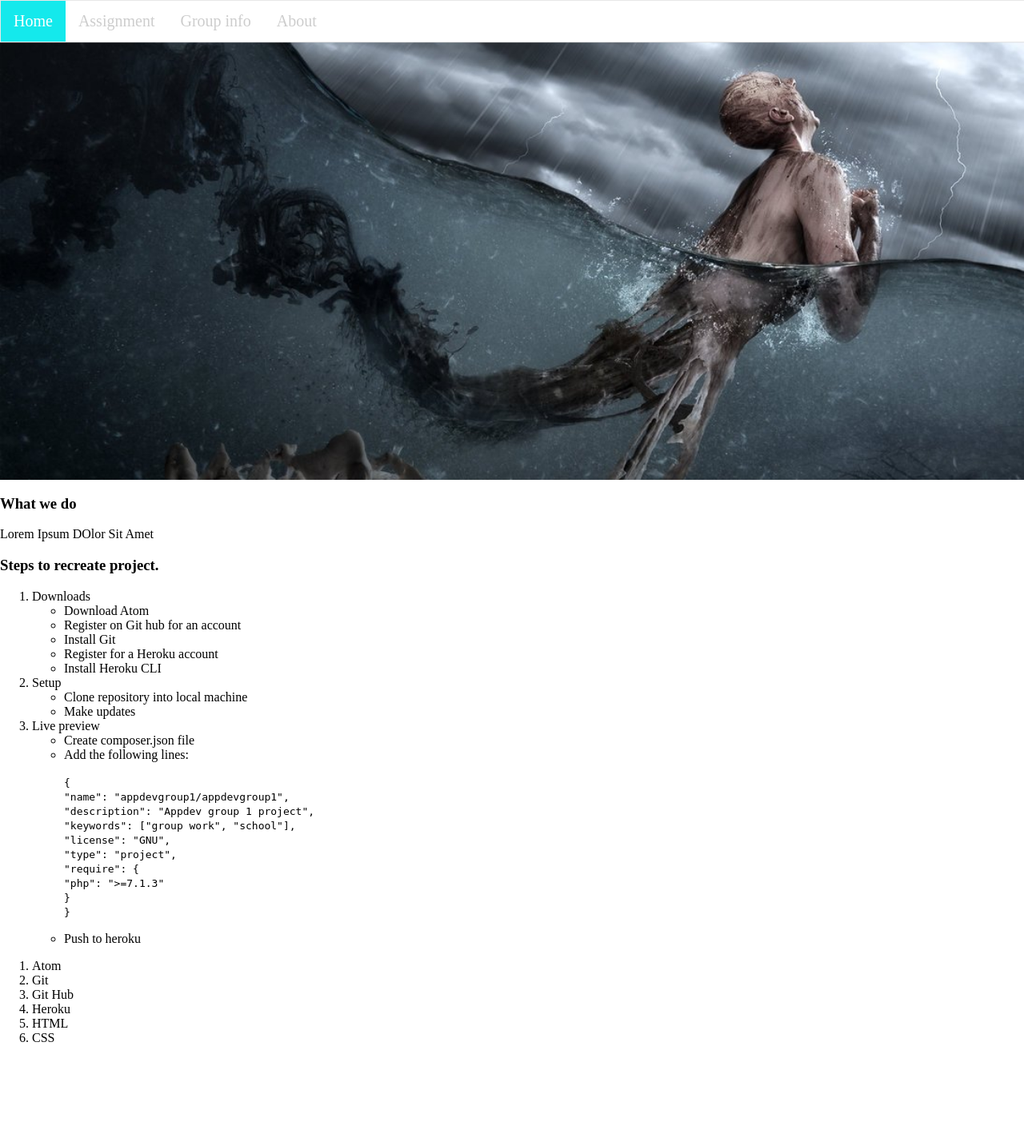
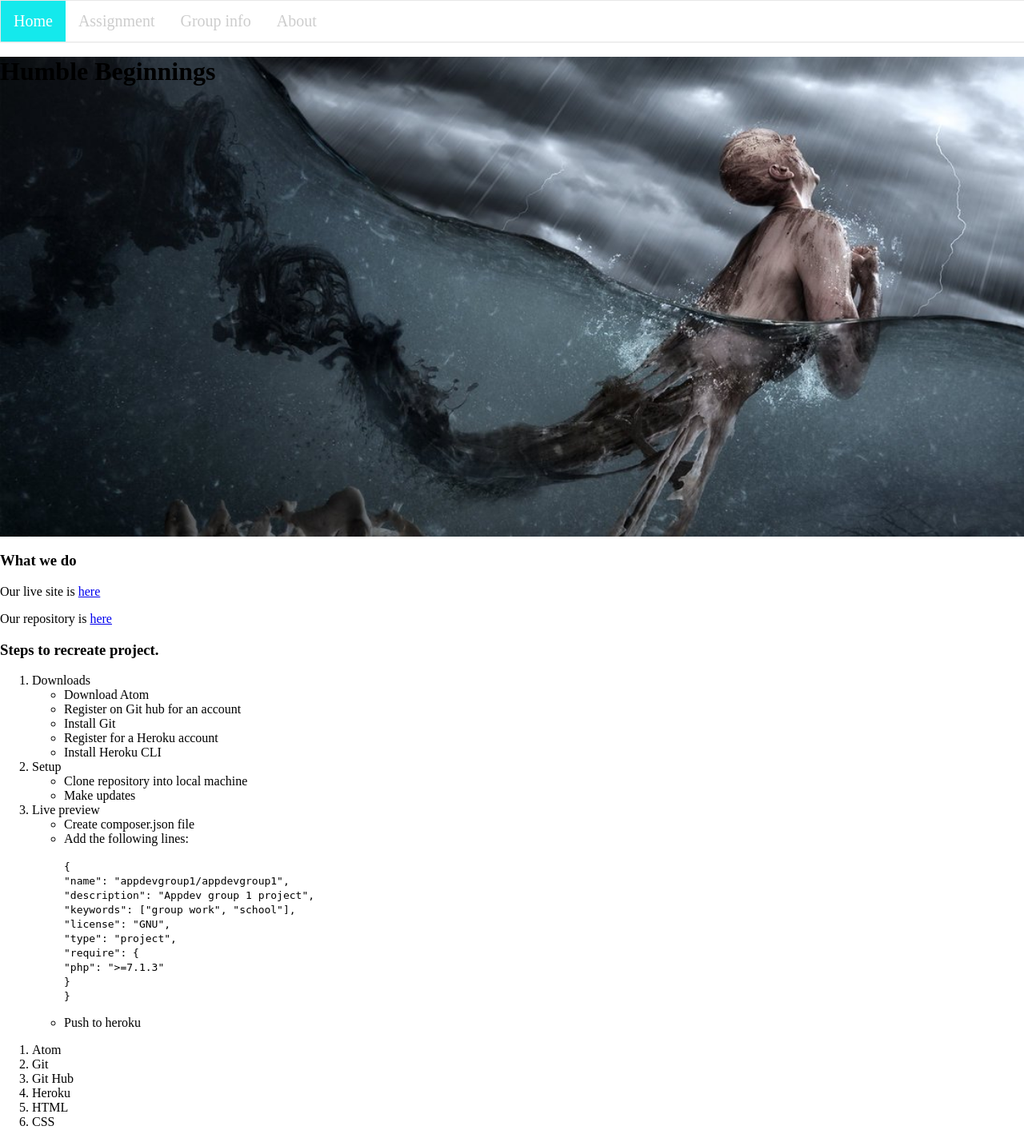
Before and after one commit to the-fanan/appdevgroup1, a PHP site: page / in a window 1280 px wide. Shown: the whole page at 80% size. Before the commit the page ends 1303 px from the top, so only its background shows below. Run offline with PHP 8.4, Linux system fonts and the light colour scheme.

Commit message:
Removed unnecessary code from index page

```diff
--- a/assets/css/style.css
+++ b/assets/css/style.css
@@ -27,9 +27,6 @@ html, body {
     color: white;
 }
 
-.content {
-    padding-top:50px;
-}
 .gallery img {
     width: 100%;
     height: 130px;
@@ -50,6 +47,7 @@ html, body {
     padding: 0;
     margin: 0;
     display: block;
+    padding-top:50px;
 }
 .row {
     width: 100%;
--- a/index.html
+++ b/index.html
@@ -24,13 +24,15 @@
         <div class="container">
             <div class="row" id="welcome">
                 <div>
+                    <h1>Humble Beginnings</h1>
                 </div>
             </div>
 
             <div class="row" id="what-we-do">
                 <div>
                     <h3>What we do</h3>
-                    <p> Lorem Ipsum DOlor Sit Amet</p>
+                    <p>Our live site is <a href="https://appdevgroup1.herokuapp.com">here</a> </p>
+                    <p>Our repository is <a href="https://github.com/the-fanan/appdevgroup1">here</a> </p>
                 </div>
             </div>
 
@@ -95,41 +97,5 @@
                 </div>
             </div>
         </div>
-        <!--div class="content">
-            <h1>Humble Beginnings</h1>
-            <p>This is a paragraph tag. It seperates bloacks of texts.</p>
-            <i>This makes texts italics</i> </br>
-            This is an achor tag. Currently it leads to <a href="https://github.com/the-fanan/appdevgroup1">our repository</a></br>
-            This is the link to view <a href="https://appdevgroup1.herokuapp.com">our project</a> live.
-            <span> THis is a span. It is non-blocking. Anything that comes after it will be on the same line with it</span> Like this text.
-            <div> This is a div tag. It is a blocking tag. Anything that comes after it must start on the next line.</div> ike this text.
-            <br/> The line break makes sur anything after it starts on the next line too
-            app dev class
-            <p>deleted</p>
-
-            <div class="gallery">
-                <div class="image-holder">
-                    <img src="assets/images/tobi.jpg" >
-                    <h4>Oluwategbe Tobi</h4>
-                </div>
-
-                <div class="image-holder">
-                    <img src="assets/images/stephanie.jpg" >
-                    <h4>Macpepple Stephanie</h4>
-                </div>
-
-                <div class="image-holder">
-                    <img src="assets/images/fanan.jpg" >
-                    <h4>Fanan Dala</h4>
-                </div>
-            </div>
-
-            <!-- For stephanie
-            - The style tag can't be placed anywhere, it should always be in the head tag.
-        -->
-        <!-- For all
-        As much as possible try to write your styles in the external style sheet.
-        -->
-    </div-->
     </body>
 </html>
```
